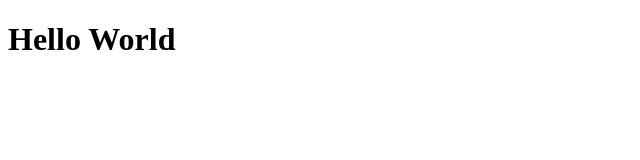
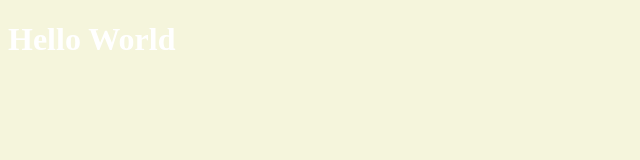
Before and after one commit to BagusLanangP/GDSC-repo-test, a plain HTML site: page index.html in a window 1280 px wide. Shown: the whole page, without its empty margins (0-640 px from the left). Drawn offline with Linux system fonts and the light colour scheme.

Commit message:
mengubah file html

```diff
--- a/index.html
+++ b/index.html
@@ -5,6 +5,12 @@
     <meta http-equiv="X-UA-Compatible" content="IE=edge">
     <meta name="viewport" content="width=device-width, initial-scale=1.0">
     <title>Document</title>
+    <style>
+        body{
+            background-color: beige;
+            color: white;
+        }
+    </style>
 </head>
 <body>
     <h1>Hello World</h1>
```
